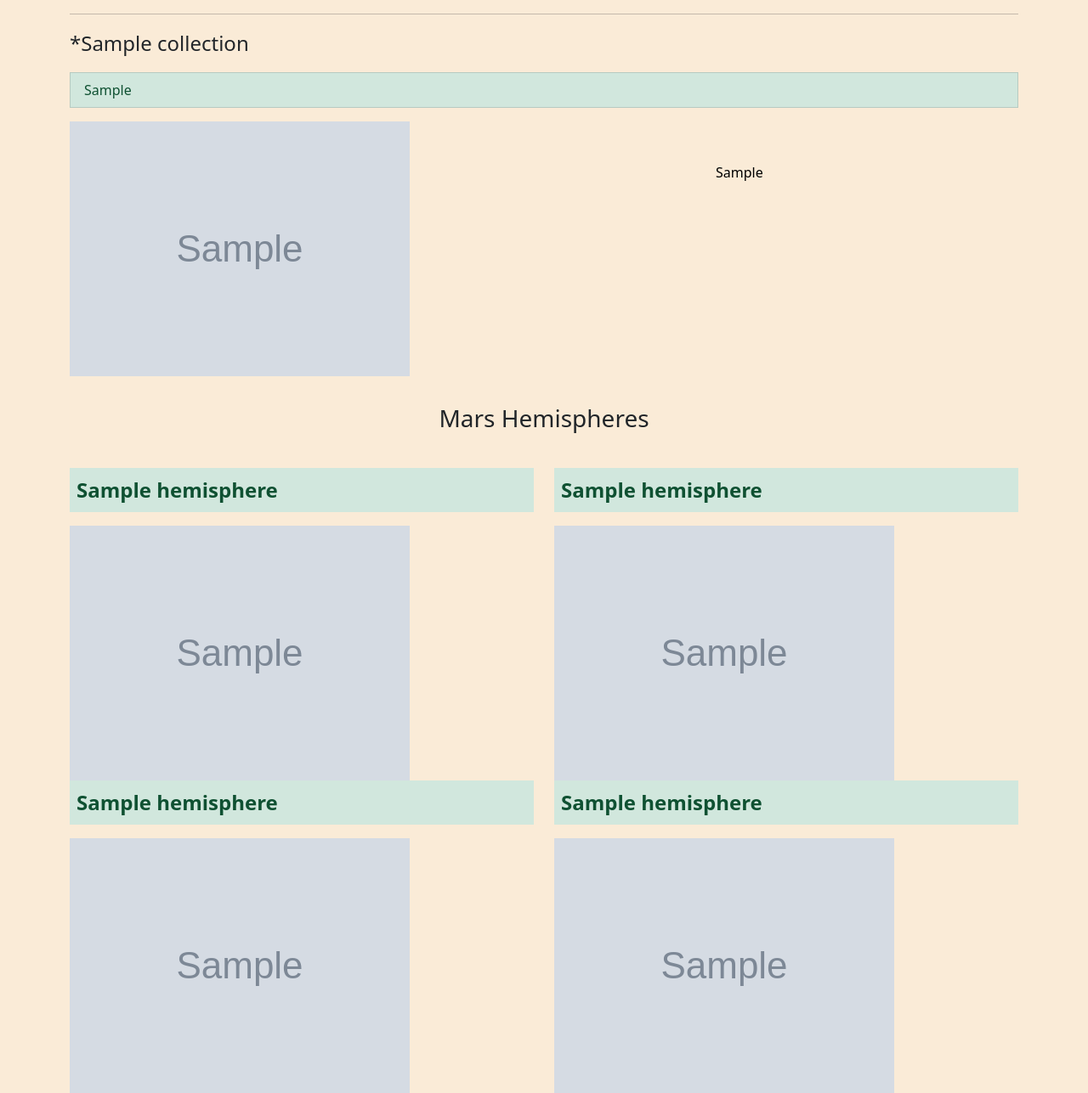
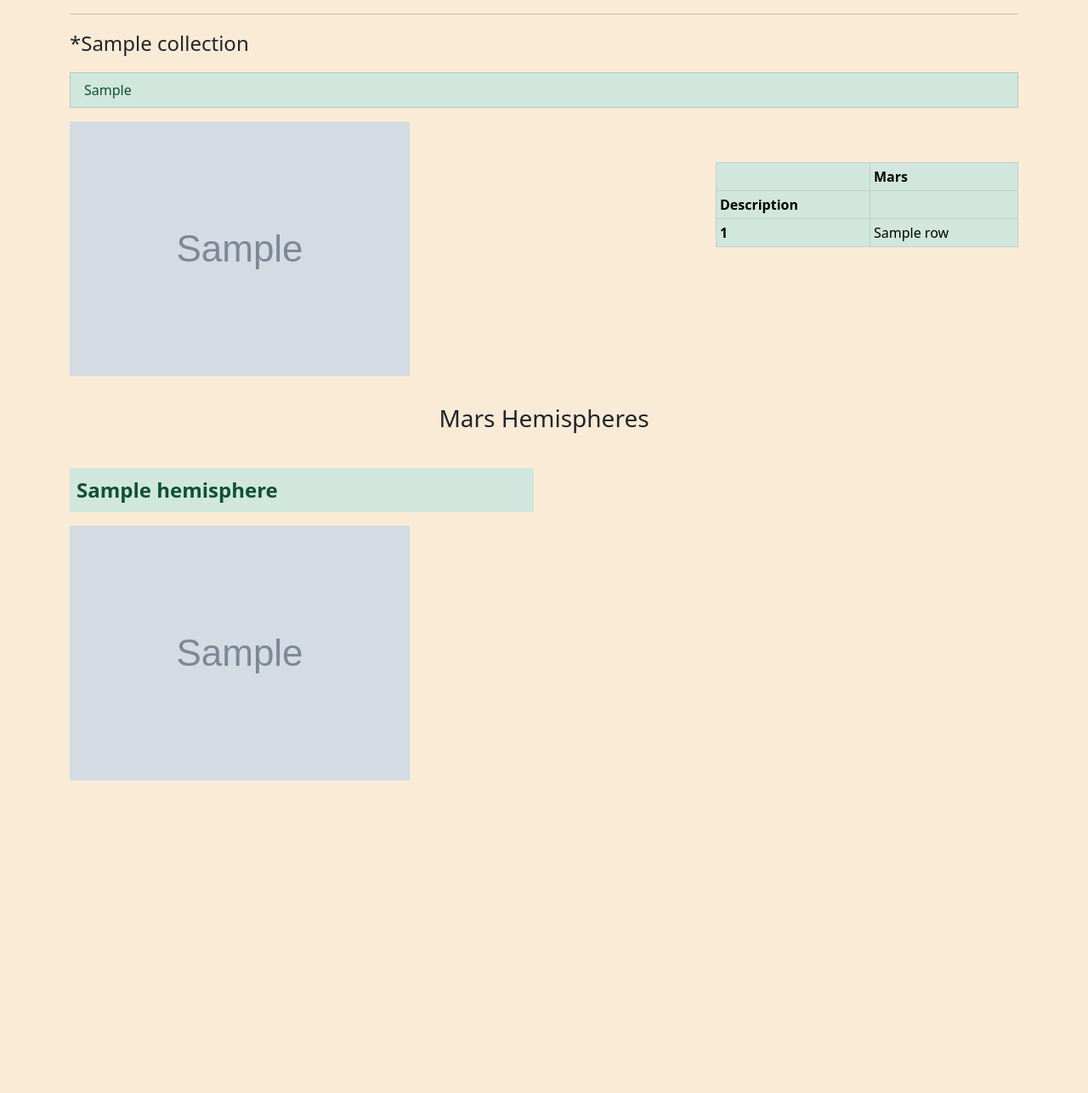
Before and after one commit to HaifaNajdawi/Mission_to_Mars_web_scraping, a Flask app: page / in a window 1280 px wide. Shown: the part 202-1489 px from the top of the page at 85% size. After the commit the page ends 1121 px from the top, so only its background shows below. Run offline with Flask 2, Linux system fonts and the light colour scheme; grey boxes marked "Sample" are stand-in pictures; a database or web service that is not in the repository returns one stand-in record (values such as "Sample title"); parts of the project's set-up code (start-up, migrations or seed data) failed here and were passed over; some libraries are stand-ins or nearby versions.

Commit message:
for loop

```diff
--- a/mission_to_mars/app.py
+++ b/mission_to_mars/app.py
@@ -18,12 +18,11 @@ def index():
 # `/scrape` route to store the Python dictionary as a document in a mongo database collection
 @app.route("/scrape")
 def scraper():
-
-   #return func equal python file .function name
+    #return func equal python file .function name
     data_holder=scrape_mars.scrape()
     #update Mongo database with new data
     mongo.db.collection.update({},data_holder,upsert=True)
     return redirect("/")
 
-if __name__=="__main__":
-    app.run(debug=True)
+
+app.run(debug=True)
--- a/mission_to_mars/templates/index.html
+++ b/mission_to_mars/templates/index.html
@@ -38,48 +38,45 @@
             <div class="col-lg-4 col-sm-4">
                 <br>
                 <br>
-                <div class="table bord table-success table-bordered table-sm"> {{data_holder.mars_table|safe}} </div>
+                <div>
+                    <table  class="table bord table-success table-bordered table-sm">
+                        <thead>
+                            <tr style="text-align: left;">
+                                <th></th>
+                                <th>Mars</th>
+                            </tr>
+                            <tr>
+                                <th>Description</th>
+                                <th></th>
+                            </tr>
+                        </thead>
+                        <tbody>
+                            {% for row in data_holder.mars_table %}
+                            <tr>
+                                <th>{{ row[0] }}</th>
+                                <td>{{ row[1] }}</td>
+                            </tr>
+                            {% endfor %}
+                        </tbody>
+                    </table>
+                </div>
             </div>
         </div>
         <h3 style="text-align: center; padding-top:3%; padding-bottom: 3%;">
             Mars Hemispheres
         </h3>
         <div class="row">
+            {% for hemisphere in data_holder.hemisphere_image_urls %}
             <div class="col-lg-6 col-sm-6">
                 <p class="fw-bolder fs-4 p-2 list-group-item-success">
-                    {{ data_holder.hemisphere_image_urls[0].title }}
+                    {{ hemisphere.title }}
                 </p>
-                <img src="{{ data_holder.hemisphere_image_urls[0].img_url }}" class="img-fluid" alt="featuered img">
+                <img src="{{ hemisphere.img_url }}" class="img-fluid" alt="featuered img">
 
             </div>
-            <div class="col-lg-6 col-sm-6">
-                <p class="fw-bolder fs-4 p-2 list-group-item-success">
-                    {{ data_holder.hemisphere_image_urls[1].title }}
-                </p>
-                <img src="{{ data_holder.hemisphere_image_urls[1].img_url }}" class="img-fluid" alt="featuered img">
-
-            </div>
+            {% endfor %}
 
         </div>
-        <div class="row">
-            <div class="col-lg-6 col-sm-6">
-                <p class="fw-bolder fs-4 p-2 list-group-item-success">
-                    {{ data_holder.hemisphere_image_urls[2].title }}
-                </p>
-                <img src="{{ data_holder.hemisphere_image_urls[2].img_url }}" class="img-fluid" alt="featuered img">
-
-            </div>
-            <div class="col-lg-6 col-sm-6">
-                <p class="fw-bolder fs-4 p-2 list-group-item-success">
-                    {{ data_holder.hemisphere_image_urls[3].title }}
-                </p>
-                <img src="{{ data_holder.hemisphere_image_urls[3].img_url }}" class="img-fluid" alt="featuered img">
-
-            </div>
-
-        </div>
-
-
 
     </div>
 </body>
```
Also changed, not shown: mission_to_mars/mars_html.html (+18 -18 lines), mission_to_mars/scrape_mars.py (+8 -6 lines), mission_to_mars/mars_images/mars1.png.
